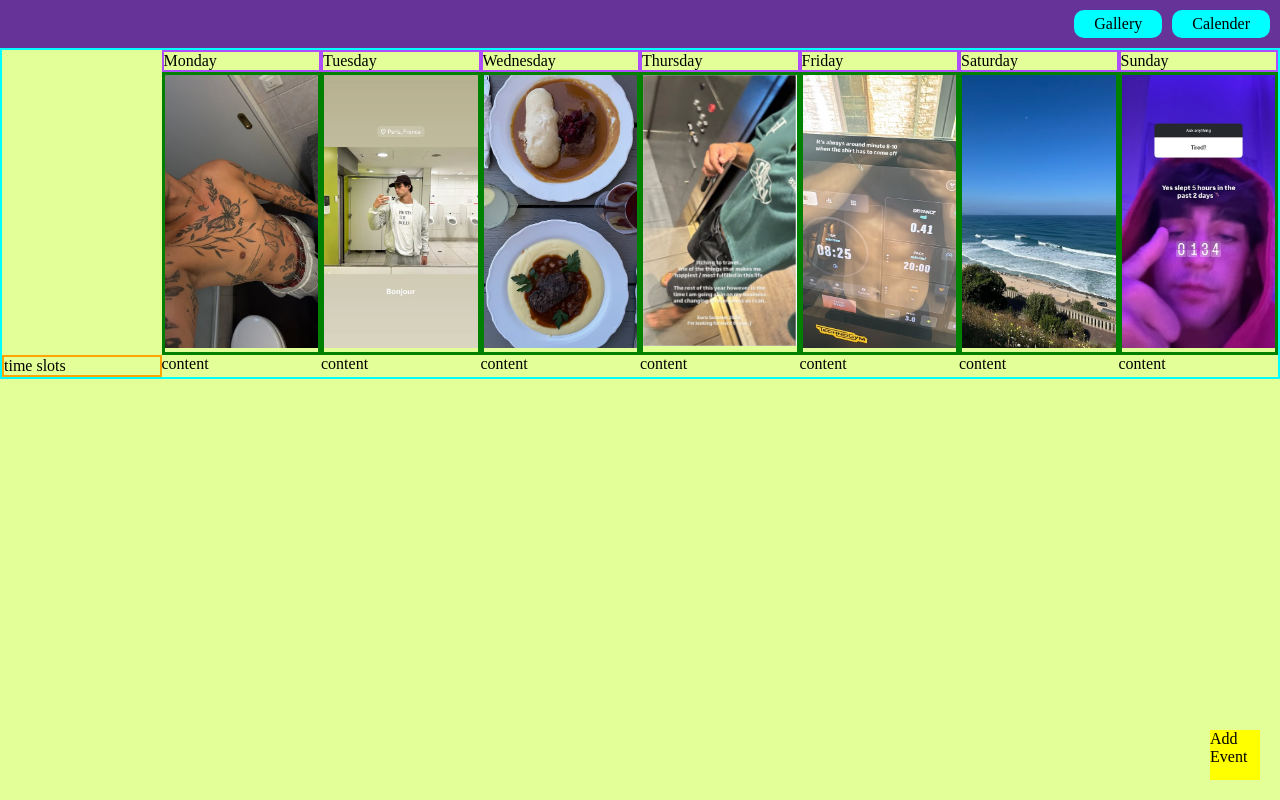
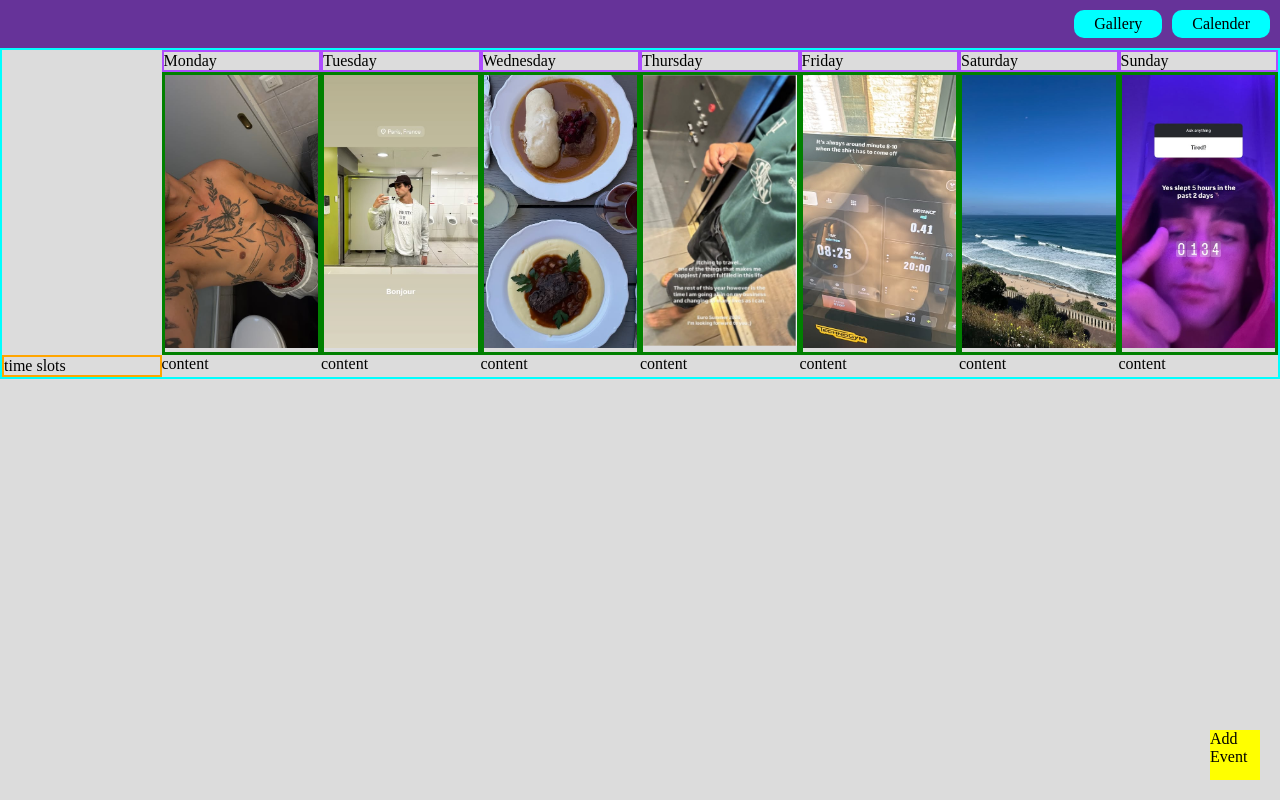
Before and after one commit to speedy-rb/pulse, a React (Vite) app in the folder frontend/: page / in a window 1280 px wide. Built offline with nearby package versions, Linux system fonts and the light colour scheme.

Commit message:
Change color of app backround

```diff
--- a/frontend/src/index.css
+++ b/frontend/src/index.css
@@ -1,5 +1,5 @@
 body {
-  background-color: rgb(227, 255, 151);
+  background-color: rgb(220, 220, 220);
 }
 * {
   margin: 0;
```
